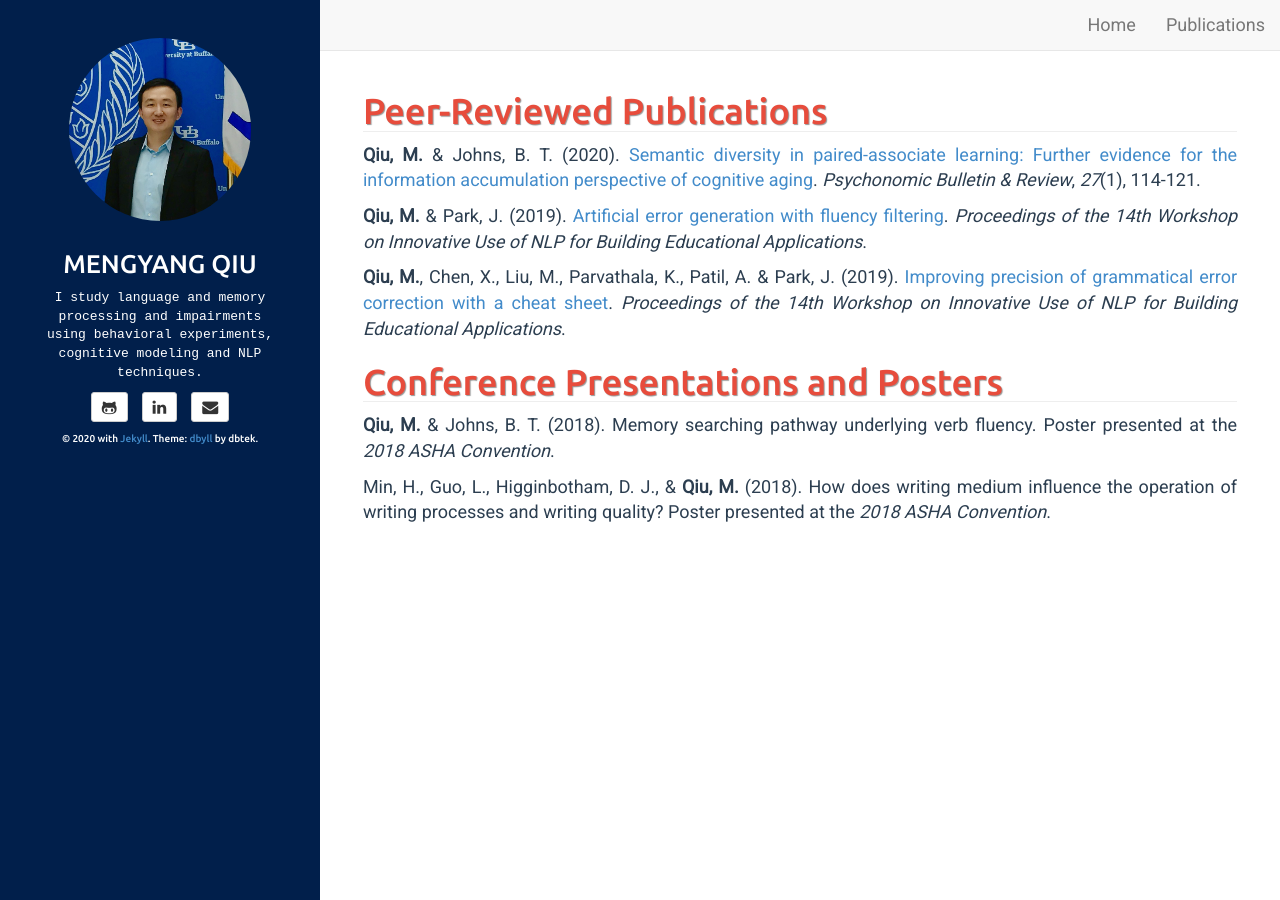
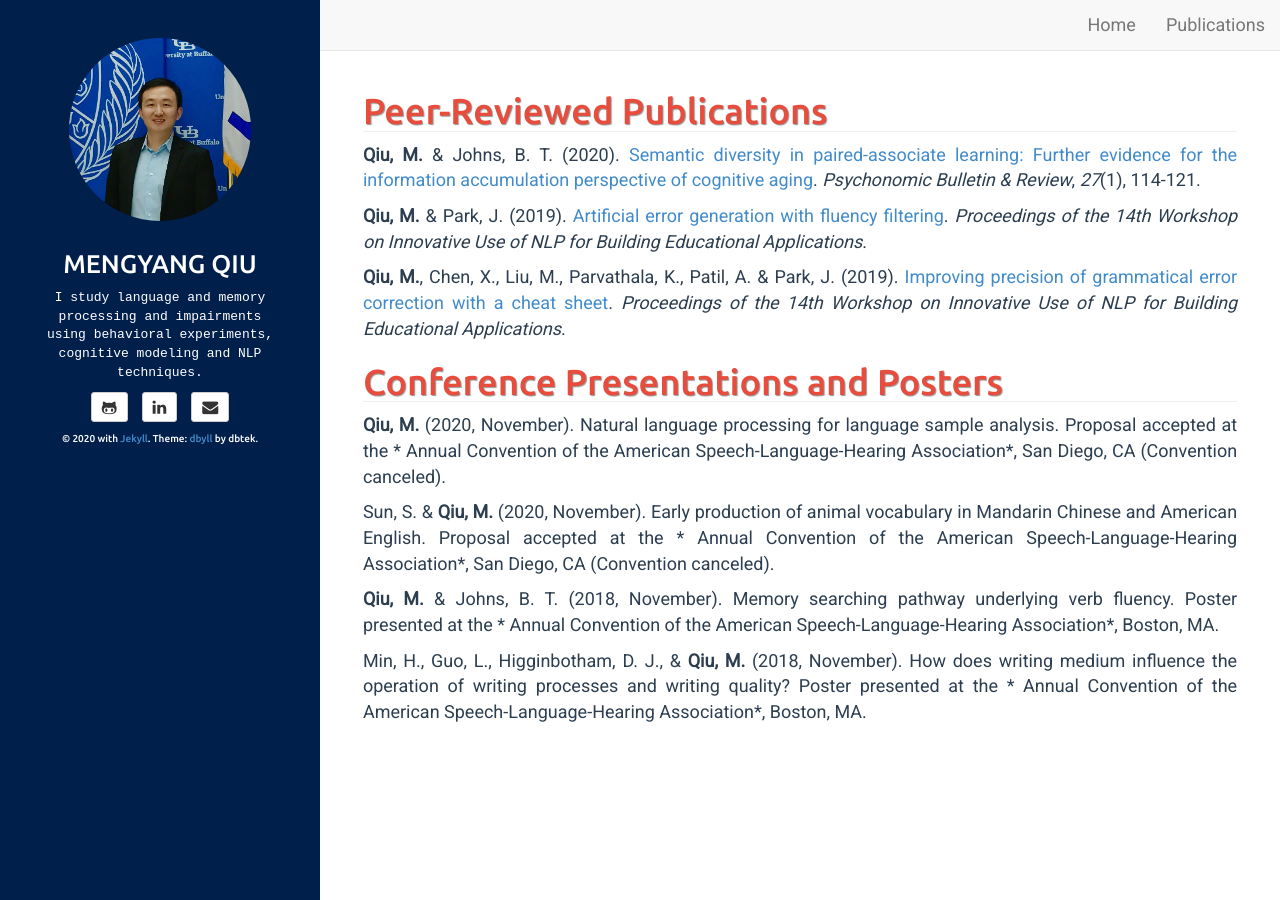
Before and after one commit to mengyangq/mengyangq.github.io, a Jekyll site: the page built from publications.html, in a window 1280 px wide. Built offline with Jekyll 4.4.1, drawn with Linux system fonts in a browser that asks for light colours.

Commit message:
Update publications.md

```diff
--- a/_includes/publications.md
+++ b/_includes/publications.md
@@ -8,6 +8,10 @@
 
 # Conference Presentations and Posters
 
-**Qiu, M.** & Johns, B. T. (2018). Memory searching pathway underlying verb fluency. Poster presented at the *2018 ASHA Convention*.
+**Qiu, M.** (2020, November). Natural language processing for language sample analysis. Proposal accepted at the * Annual Convention of the American Speech-Language-Hearing Association*, San Diego, CA (Convention canceled).
 
-Min, H., Guo, L., Higginbotham, D. J., & **Qiu, M.** (2018). How does writing medium influence the operation of writing processes and writing quality? Poster presented at the *2018 ASHA Convention*.
+Sun, S. & **Qiu, M.** (2020, November).  Early production of animal vocabulary in Mandarin Chinese and American English. Proposal accepted at the * Annual Convention of the American Speech-Language-Hearing Association*, San Diego, CA (Convention canceled).
+
+**Qiu, M.** & Johns, B. T. (2018, November). Memory searching pathway underlying verb fluency. Poster presented at the * Annual Convention of the American Speech-Language-Hearing Association*, Boston, MA.
+
+Min, H., Guo, L., Higginbotham, D. J., & **Qiu, M.** (2018, November). How does writing medium influence the operation of writing processes and writing quality? Poster presented at the * Annual Convention of the American Speech-Language-Hearing Association*, Boston, MA.
```
